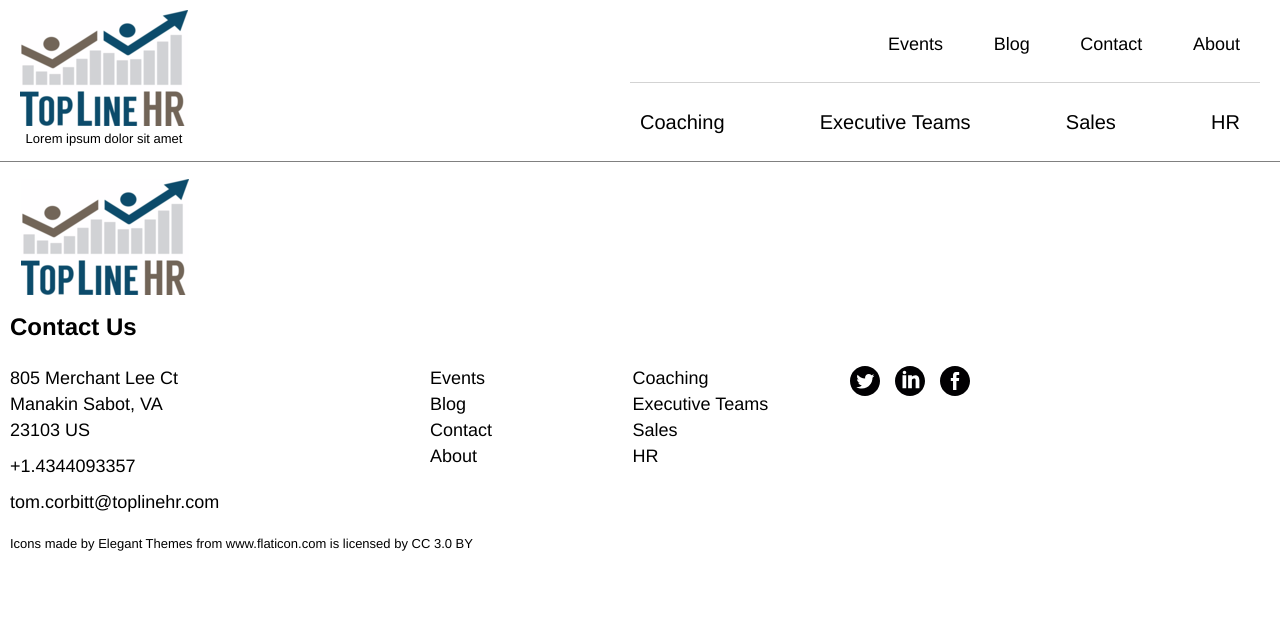
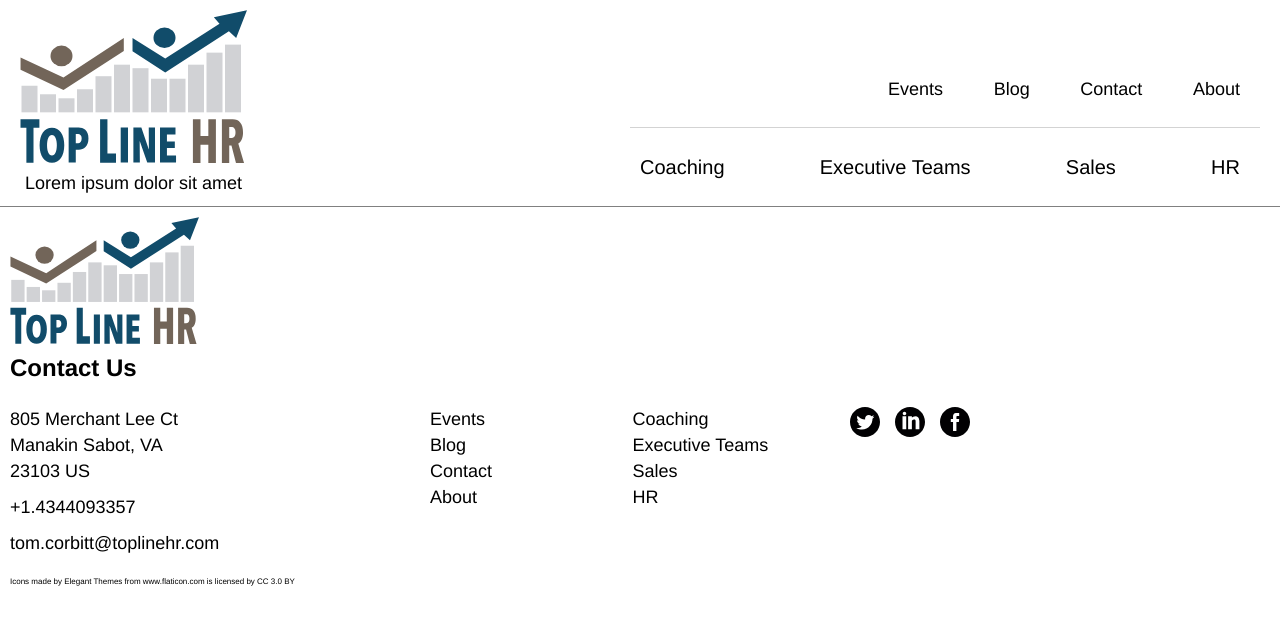
Before and after one commit to paige1381/Top-Line-HR, a website: page public/index.html in a window 1280 px wide. Drawn offline with nearby package versions, Linux system fonts and the light colour scheme; some packages are replaced by stand-ins of ours.

Commit message:
added svg logo

```diff
--- a/public/css/main.css
+++ b/public/css/main.css
@@ -34,6 +34,12 @@ header {
   width: 20%;
   object-fit: scale-down;
 }
+
+.logo-lg {
+  width: 50%;
+  object-fit: scale-down;
+}
+
 
 .menu-icon {
   margin: 0;
@@ -91,9 +97,6 @@ header {
   left: 0;
 }
 
-.logo-text {
-  text-align: center;
-}
 
 h2 {
   margin: 0;
@@ -119,7 +122,13 @@ h6 {
   margin: 0;
   padding: 5px 0;
   font-weight: normal;
-  font-size: 13px;
+  font-size: 8px;
+}
+
+.logo-text {
+  text-align: center;
+  width: 50%;
+  padding-top: 10px;
 }
 
 .section {
@@ -151,8 +160,6 @@ section {
   box-sizing: border-box;
 }
 
-
-
 footer {
   display: flex;
   flex-direction: column;
--- a/public/index.html
+++ b/public/index.html
@@ -26,8 +26,8 @@
 
       <nav class="desktop header row">
         <div class="column">
-          <img src="../images/TopLineHRLogo.png">
-          <h6 class="logo-text">Lorem ipsum dolor sit amet</h5>
+          <img class="logo-lg" src="../images/TopLineHRLogo.svg">
+          <h5 class="logo-text">Lorem ipsum dolor sit amet</h5>
         </div>
         <div class="column menu">
           <div class="row menu-sm">
@@ -103,7 +103,7 @@
     </main>
 
     <footer>
-      <img class="logo-sm" src="../images/TopLineHRLogo.png">
+      <img class="logo-sm" src="../images/TopLineHRLogo.svg">
       <h2>Contact Us</h2>
       <div class="section">
         <section class="link-width">
```
Also changed, not shown: public/images/TopLineHRLogo.svg (added).
